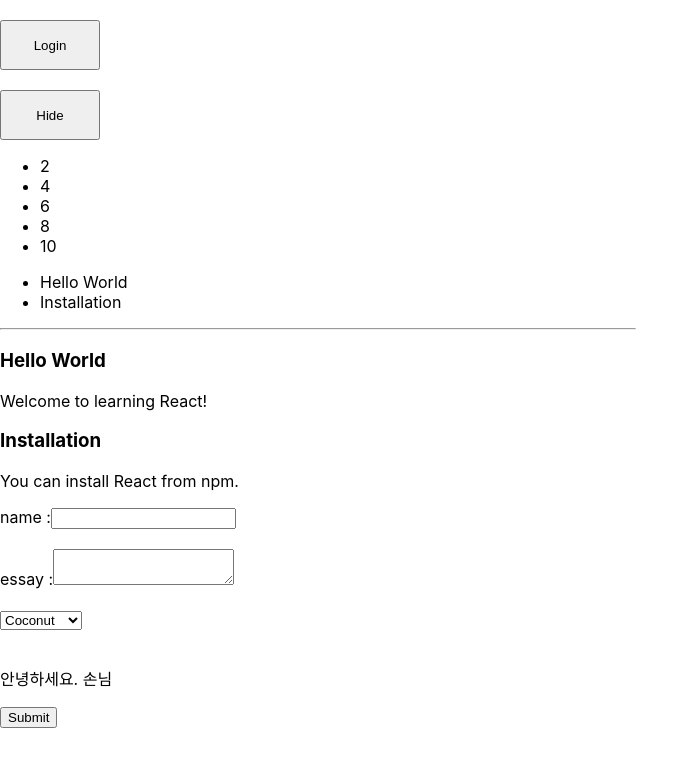
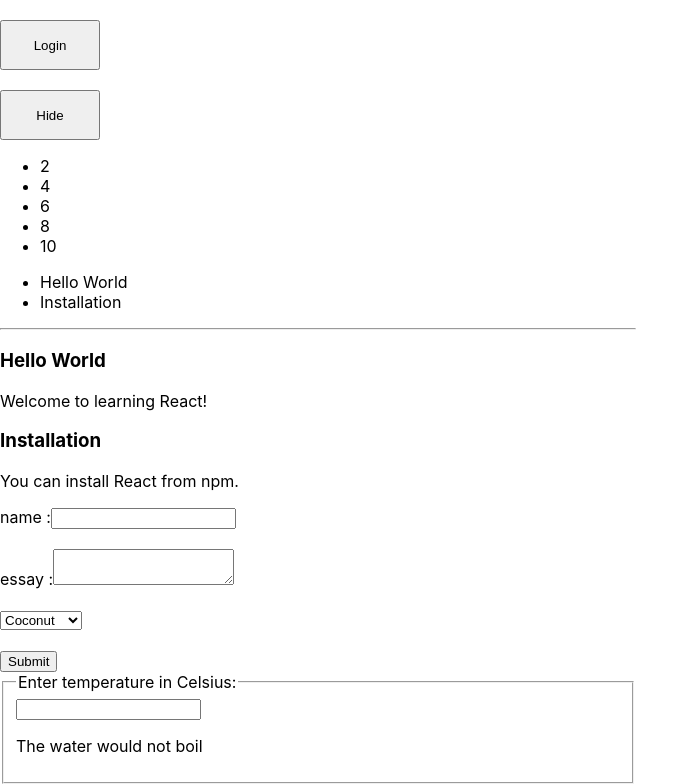
Before and after one commit to gitteration/reactStart, a React (Create React App) app: page / in a window 1280 px wide. Shown: the part 1325-2109 px from the top of the page, without its empty margins (0-697 px from the left). Before the commit the page ends 2053 px from the top, so only its background shows below. Built offline with nearby package versions, Linux system fonts and the light colour scheme.

Commit message:
chapter 9 ongoing

```diff
--- a/src/App.1.js
+++ b/src/App.1.js
@@ -220,10 +220,9 @@ function App() {
 
 	/*
 		9. 폼 START
+		- 여기서 form, input, textarea, select 태그를 어떻게 사용하는지 알아보겠다.
+
 	*/
-
-	// 제어 컴포넌트
-	// - state를 관리하고 업데이트를 하며 setState()에 의해 업데이트 된다.
 	class NameForm extends React.Component {
 		constructor(props){
 			super(props);
@@ -255,12 +254,14 @@ function App() {
 			})
 		}
 		handleSubmit(event){
+			const contents =
+			`
+				A name was submitted :  ${this.state.input_value}
+				A n essay was submitted : ${this.state.textarea_value}
+				Your Select favorite flavor is : ${this.state.select_value}
+			`
 			alert(
-				`
-					A name was submitted :  ${this.state.input_value}
-					A n essay was submitted : ${this.state.textarea_value}
-					Your Select favorite flavor is : ${this.state.select_value}
-				`
+				contents
 			);
 			event.preventDefault();
 		}
@@ -284,7 +285,6 @@ function App() {
 
 					</label>
 					<br /><br />
-					<p text="안녕하세요. ddd" >안녕하세요. 손님</p>
 					<input type="submit" value="Submit"/>
 				</form>
 			)
@@ -294,7 +294,44 @@ function App() {
 		9. 폼 END
 	*/
 
+	/** /
+	 * 10. State 끌어올리기 START
+	 * - 동일한 데이터에 대한 변경사항을 여러 컴포넌트에 반영해야 할 필요가 있는데 이 때 공통 조상으로 state를 끌어올려 반영하는 방법을 알아보겠다.
+	 */
+	function BoilingVerdict(props){
+		if(props.celsius >= 100){
+			return <p>The water would boil.</p>;
+		}
+		return <p>The water would not boil</p>;
+	}
 
+	class Calculator extends React.Component{
+		constructor(props){
+			super(props);
+			this.state = {temperature : ''};
+			this.handleChange = this.handleChange.bind(this);
+		}
+		handleChange(event){
+			this.setState({temperature : event.target.value})
+		}
+		render(){
+			const temperature = this.state.temperature;
+			return (
+				<fieldset>
+					<legend>Enter temperature in Celsius:</legend>
+					<input value={temperature} onChange={this.handleChange}/>
+					<BoilingVerdict celsius={parseFloat(temperature)} />
+				</fieldset>
+			)
+		}
+	}
+
+
+
+
+	/**
+	 * 10. State 끌어올리기 END
+	 */
 
 	return (
 		<div className="App1">
@@ -310,6 +347,7 @@ function App() {
 			<NumberList numbers={number} />
 			<Blog posts={posts}/>
 			<NameForm />
+			<Calculator />
 		</div>
 	);
 }
```
